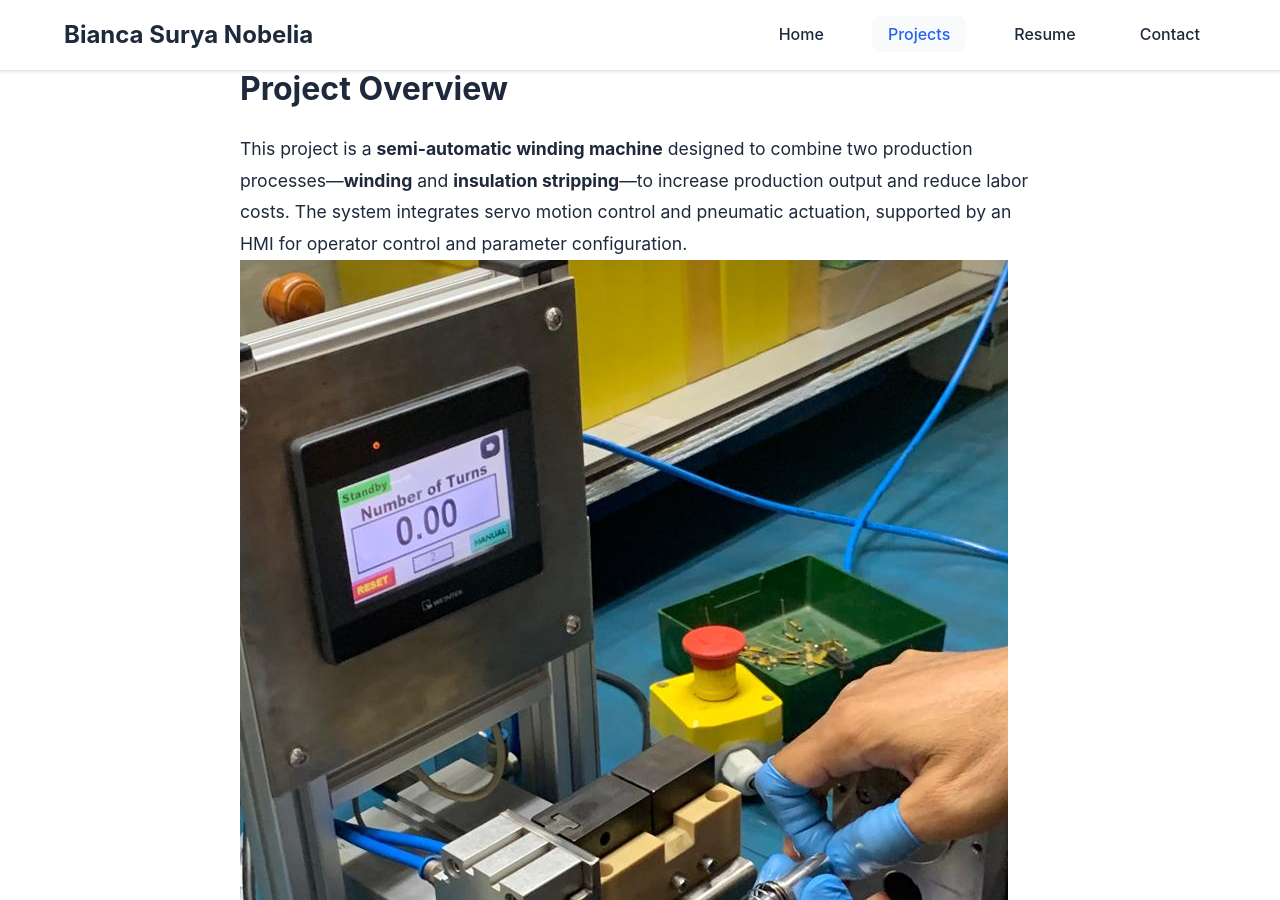
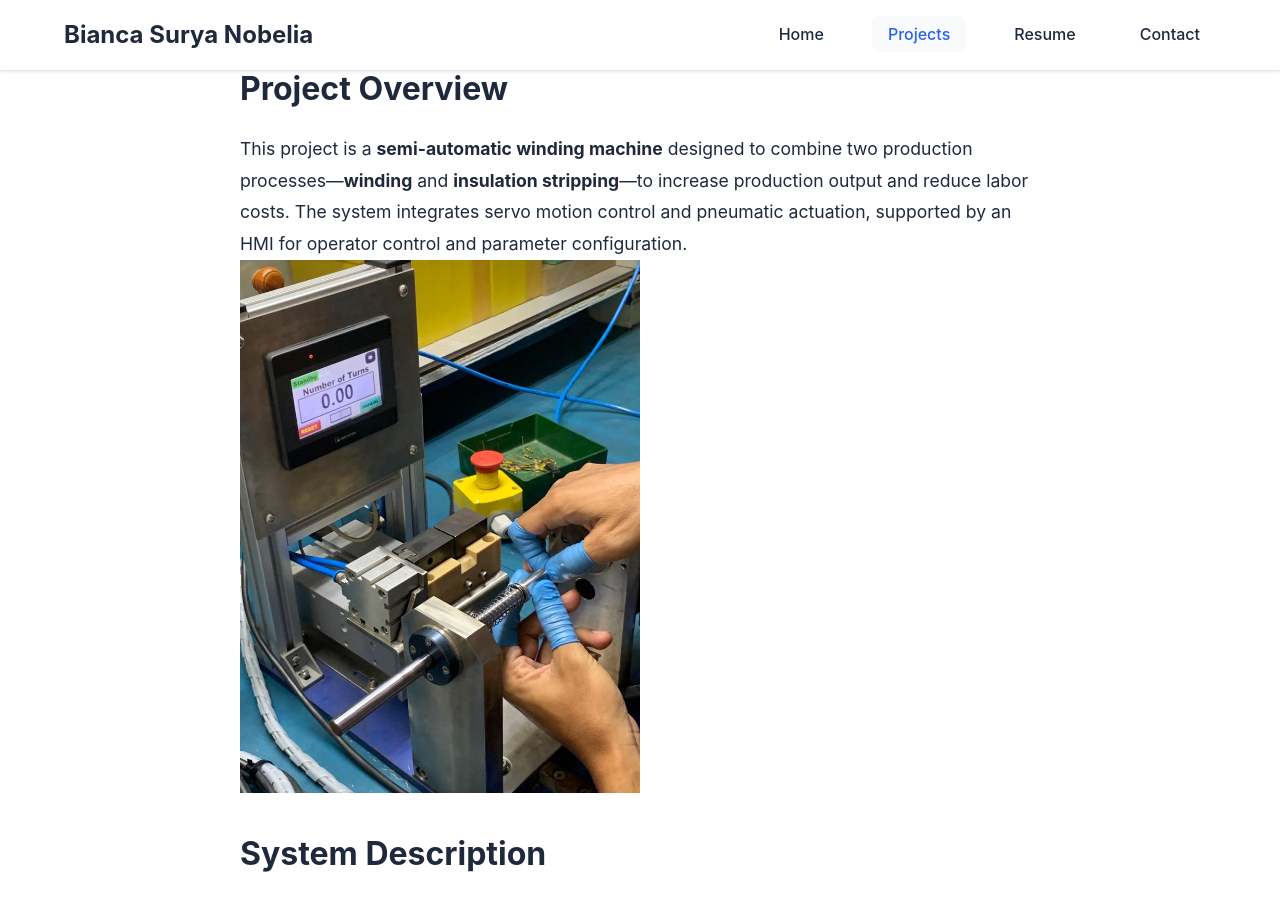
Before and after one commit to BiancaNobelia/biancanobelia.github.io, a Jekyll site: the page built from _projects/semi-automatic-winding.md, in a window 1280 px wide and 900 px high, scrolled down 1815 px. Built offline with Jekyll 4.4.1, drawn with Linux system fonts in a browser that asks for light colours.

Commit message:
Change image syntax in semi-automatic winding documentation
Updated images in the project documentation to use HTML for better formatting.

```diff
--- a/_projects/semi-automatic-winding.md
+++ b/_projects/semi-automatic-winding.md
@@ -13,7 +13,7 @@ date: 2023-08-01
 
 This project is a **semi-automatic winding machine** designed to combine two production processes—**winding** and **insulation stripping**—to increase production output and reduce labor costs. The system integrates servo motion control and pneumatic actuation, supported by an HMI for operator control and parameter configuration.
 
-![Winding Machine](/pictures/winding.jpg)
+<img src="/pictures/winding.jpg" style="width:50%; max-width:520px; height:auto;">
 
 ## System Description
 
@@ -32,7 +32,7 @@ A **Weintek HMI** is used for user operation and monitoring. Communication betwe
 - **RS232 / RS485 communication** (servo drive ↔ HMI communication)
 - Electrical control panel (wiring, protection, and integration)
 
-![Control Panel](/pictures/winding_circuit.jpg)
+<img src="/pictures/winding_circuit.jpg" alt="AGV" style="width:50%; max-width:520px; height:auto;">
 
 ## Jobdesk / Contributions
 
```
